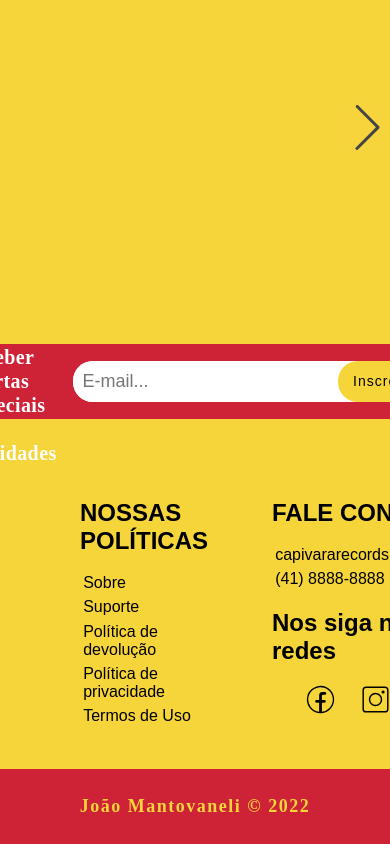
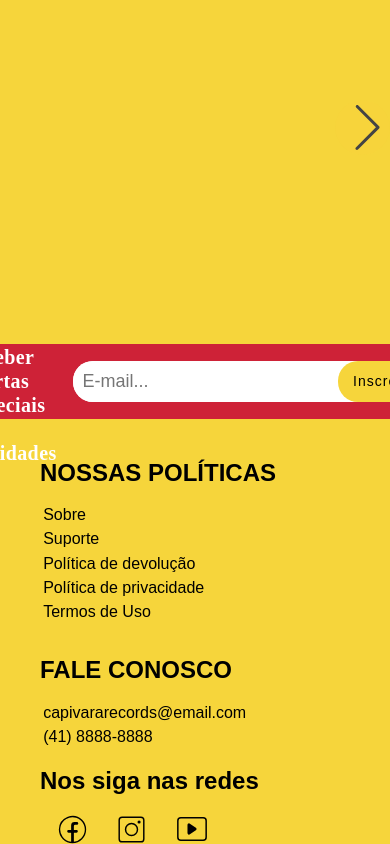
Before and after one commit to jvmantovas/ecommerce-capi, a React (Vite) app: page / in a window 390 px wide. Shown: the part 1308-2152 px from the top of the page. Built offline with nearby package versions, Linux system fonts and the light colour scheme; no server answers; a web font is replaced by a local one.

Commit message:
styles: responsivity and smaller adjustments

```diff
--- a/src/components/Footer/styles.js
+++ b/src/components/Footer/styles.js
@@ -2,7 +2,7 @@ import styled from "styled-components";
 
 export const Main = styled.div`
   width: 100%;
-  height: 500px;
+  min-height: 500px;
   z-index: 1;
 `;
 
@@ -46,12 +46,12 @@ export const SubButton = styled.div`
 `;
 
 export const FooterInfo = styled.div`
-  height: 350px;
+  min-height: 350px;
   width: 100%;
   display: flex;
   flex-direction: row;
   justify-content: space-between;
-  padding: 3rem 3rem;
+  padding: 3rem;
   div {
     padding: 2rem;
     .social-icons {
@@ -73,6 +73,28 @@ export const FooterInfo = styled.div`
   ul {
     list-style: none;
   }
+  @media screen and (max-width: 768px) {
+    display: grid;
+    grid-template-columns: 1fr 1fr;
+    padding: 1.5rem;
+    div {
+      padding: 1rem;
+    }
+  }
+  @media screen and (max-width: 460px) {
+    display: grid;
+    justify-content: center;
+    align-items: center;
+    grid-template-columns: 1fr;
+    padding: 1.5rem;
+    div {
+      padding: 1rem;
+    }
+    .social-icons {
+      padding-top: 2rem;
+      max-width: 60%;
+    }
+  }
 `;
 
 export const FooterCopy = styled.div`
```
